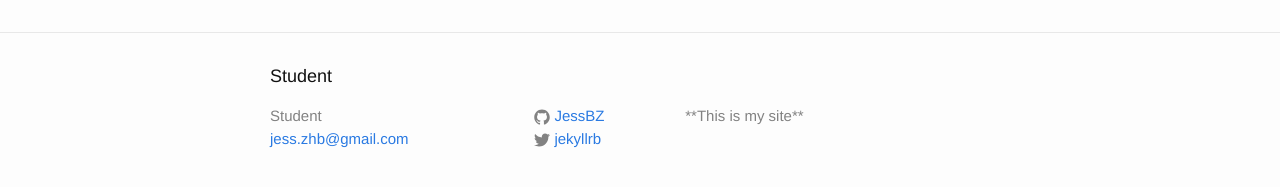
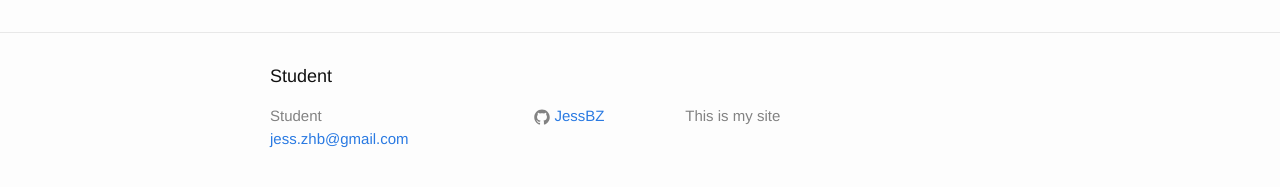
Before and after one commit to JessBZ/JessBZ.github.io, a Jekyll site: the page built from about.md, in a window 1280 px wide. Shown: the part 318-505 px from the top of the page. Built offline with Jekyll 4.4.1, drawn with Linux system fonts in a browser that asks for light colours; part of the change alters nothing that is shown.

Commit message:
Update _config.yml

```diff
--- a/_config.yml
+++ b/_config.yml
@@ -9,10 +9,10 @@
 title: Student
 email: jess.zhb@gmail.com
 description: > # this means to ignore newlines until "baseurl:"
-  **This is my site**
+  This is my site
 baseurl: "" # the subpath of your site, e.g. /blog
 url: "http://yourdomain.com" # the base hostname & protocol for your site
-twitter_username: jekyllrb
+# twitter_username: jekyllrb
 github_username:  JessBZ
 
 # Build settings
```
